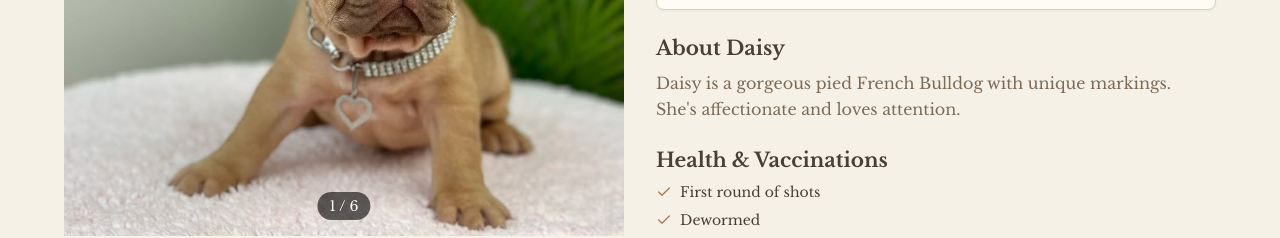
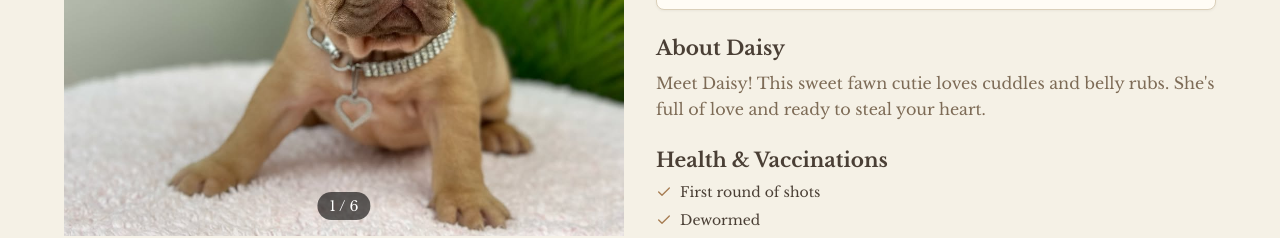
Before and after one commit to brayanj4y/archive, a Next.js app: page /puppies/1 in a window 1280 px wide. Shown: the part 512-750 px from the top of the page. Built offline with nearby package versions, Linux system fonts and the light colour scheme; no server answers.

Commit message:
fix: updated data

```diff
--- a/data/puppies.ts
+++ b/data/puppies.ts
@@ -20,7 +20,7 @@ export const PUPPIES: Puppy[] = [
             "/puppies/5/IMG_1741.JPG?height=600&width=600"
         ],
         description:
-            "Daisy is a gorgeous pied French Bulldog with unique markings. She's affectionate and loves attention.",
+            "Meet Daisy! This sweet fawn cutie loves cuddles and belly rubs. She's full of love and ready to steal your heart.",
         weight: "10 lbs",
         parents: "Champion bloodline",
         vaccinations: ["First round of shots", "Dewormed", "Vet checked"],
@@ -44,7 +44,8 @@ export const PUPPIES: Puppy[] = [
             "/puppies/3/IMG_1769.JPG?height=600&width=600",
             "/puppies/3/IMG_1771.JPG?height=600&width=600"
         ],
-        description: "Bruno is a handsome blue and tan French Bulldog with a calm and loving personality. Perfect for families.",
+        description:
+            "Say hi to Bruno! This charming blue and tan boy is all about snuggles and gentle playtime. Perfect little companion for your family adventures!",
         weight: "9 lbs",
         parents: "Champion bloodline",
         vaccinations: ["First round of shots", "Dewormed", "Vet checked"],
@@ -71,7 +72,7 @@ export const PUPPIES: Puppy[] = [
             "/puppies/4/IMG_1773.JPG?height=600&width=600"
         ],
         description:
-            "Bella is a beautiful brindle French Bulldog with a playful spirit. She's adventurous and loves exploring.",
+            "Bella is a little explorer with a heart full of love! This fawn cutie with a black mask loves playtime and adventures with her favorite humans.",
         weight: "13 lbs",
         parents: "Champion bloodline",
         vaccinations: ["First round of shots", "Dewormed", "Vet checked"],
@@ -94,7 +95,8 @@ export const PUPPIES: Puppy[] = [
             "/puppies/2/camo5.JPG?height=600&width=600",
             "/puppies/2/camo6.JPG?height=600&width=600"
         ],
-        description: "Max is an energetic white French Bulldog with black patches and a stunning coat. He's confident and loves to play.",
+        description:
+            "Max is a playful bundle of energy! This white and black patchy boy loves zoomies, cuddles, and making everyone smile.",
         weight: "8 lbs",
         parents: "Champion bloodline",
         vaccinations: ["First and second round of shots", "Dewormed", "Vet checked"],
@@ -120,7 +122,7 @@ export const PUPPIES: Puppy[] = [
             "/puppies/1/IMG_1782.JPG?height=600&width=600",
         ],
         description:
-            "Rocky is a sweet and playful black and tan French Bulldog with a gentle temperament. He loves cuddles and is great with children.",
+            "Rocky is the sweetest cuddle buddy! This black and tan boy loves gentle play, snuggles, and making everyone around him happy.",
         weight: "12 lbs",
         parents: "Champion bloodline",
         vaccinations: ["First round of shots", "Dewormed", "Vet checked"],
```
